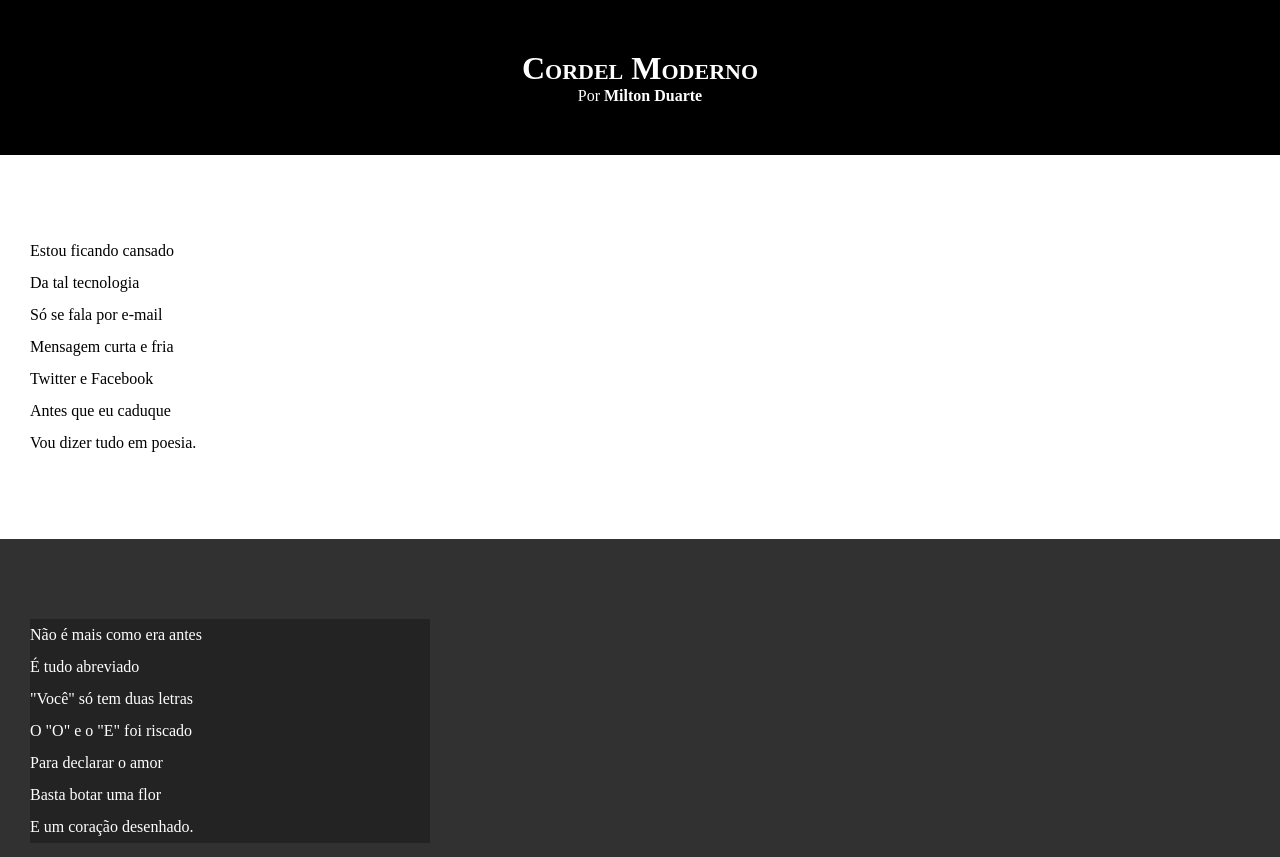
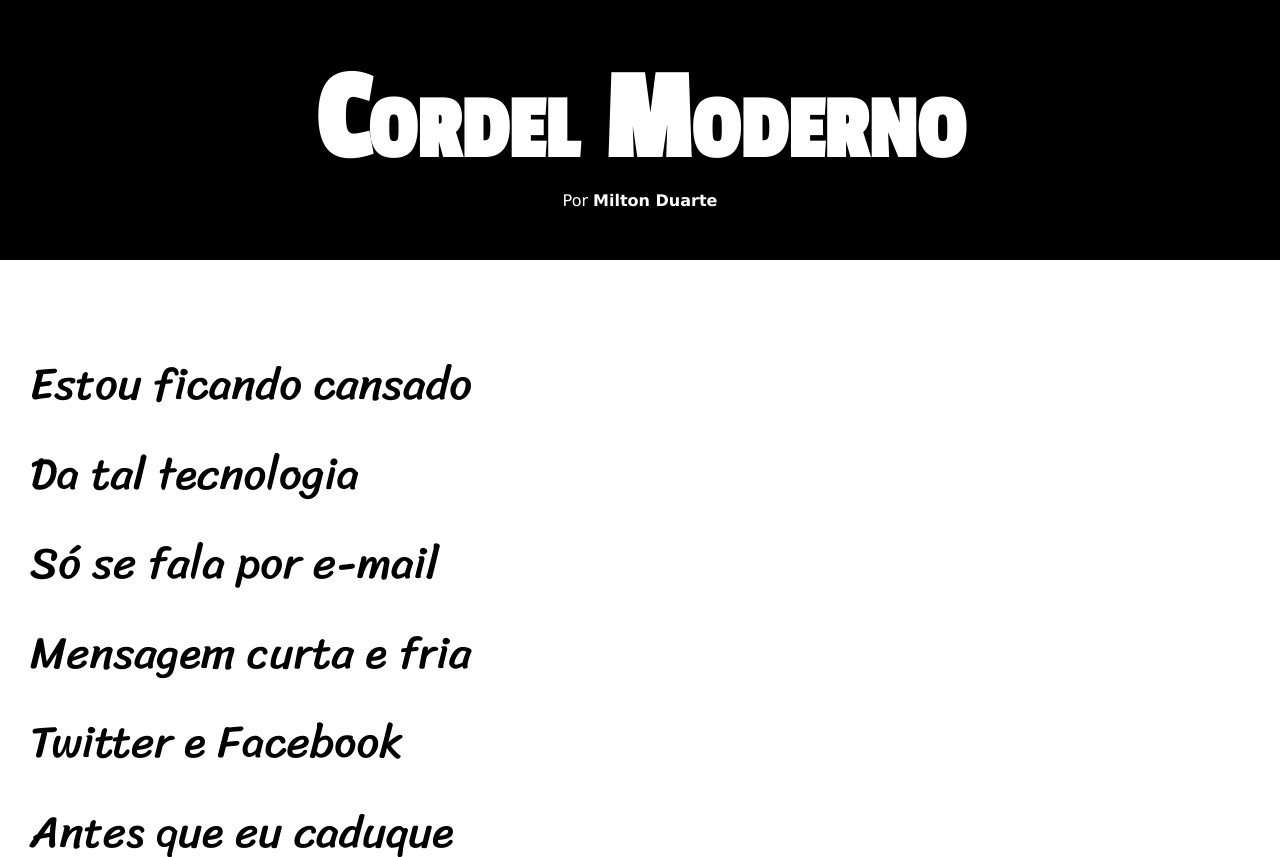
Before and after one commit to DouglasLGuimaraes/html-css, a plain HTML site: page desafios/desafio012/index.html in a window 1280 px wide. Shown: the top 857 px of the page. Drawn offline with Linux system fonts and the light colour scheme.

Commit message:
Atualização de estilos

```diff
--- a/desafios/desafio012/estilo/style.css
+++ b/desafios/desafio012/estilo/style.css
@@ -1,14 +1,26 @@
 @charset "UTF-8";
+
+@import url("https://fonts.googleapis.com/css2?family=Passion+One&display=swap");
+
+@import url("https://fonts.googleapis.com/css2?family=Sriracha&display=swap");
+
+:root {
+  --fonte1: Verdana, Geneva, Tahoma, sans-serif;
+  --fonte2: "Passion One", cursive;
+  --fonte3: "Sriracha", cursive;
+}
 
 * {
   margin: 0px;
   padding: 0px;
+  font-size: 1em;
 }
 
 html,
 body {
   min-height: 100vh;
   background-color: darkgray;
+  font-family: var(--fonte1);
 }
 
 header {
@@ -20,6 +32,8 @@ header {
 header > h1 {
   padding-top: 50px;
   font-variant: small-caps; /*Letras em maiúscula e primeira letra de cada palavra maior */
+  font-family: var(--fonte2);
+  font-size: 10vw; /*10% da largura da tela */
 }
 
 header > p {
@@ -43,6 +57,8 @@ section {
   padding-bottom: 10vh;
   line-height: 2em; /*Espaço entre linhas*/
   padding-left: 30px;
+  font-family: var(--fonte3);
+  font-size: 3.5vw; /*3.5% da largura da tela */
 }
 
 section.normal {
@@ -56,8 +72,9 @@ section.imagem {
 }
 
 section.imagem > p {
-  width: 400px;
   background-color: rgba(0, 0, 0, 0.281);
+  display: inline-block;
+  padding: 5px;
 }
 
 footer {
```
